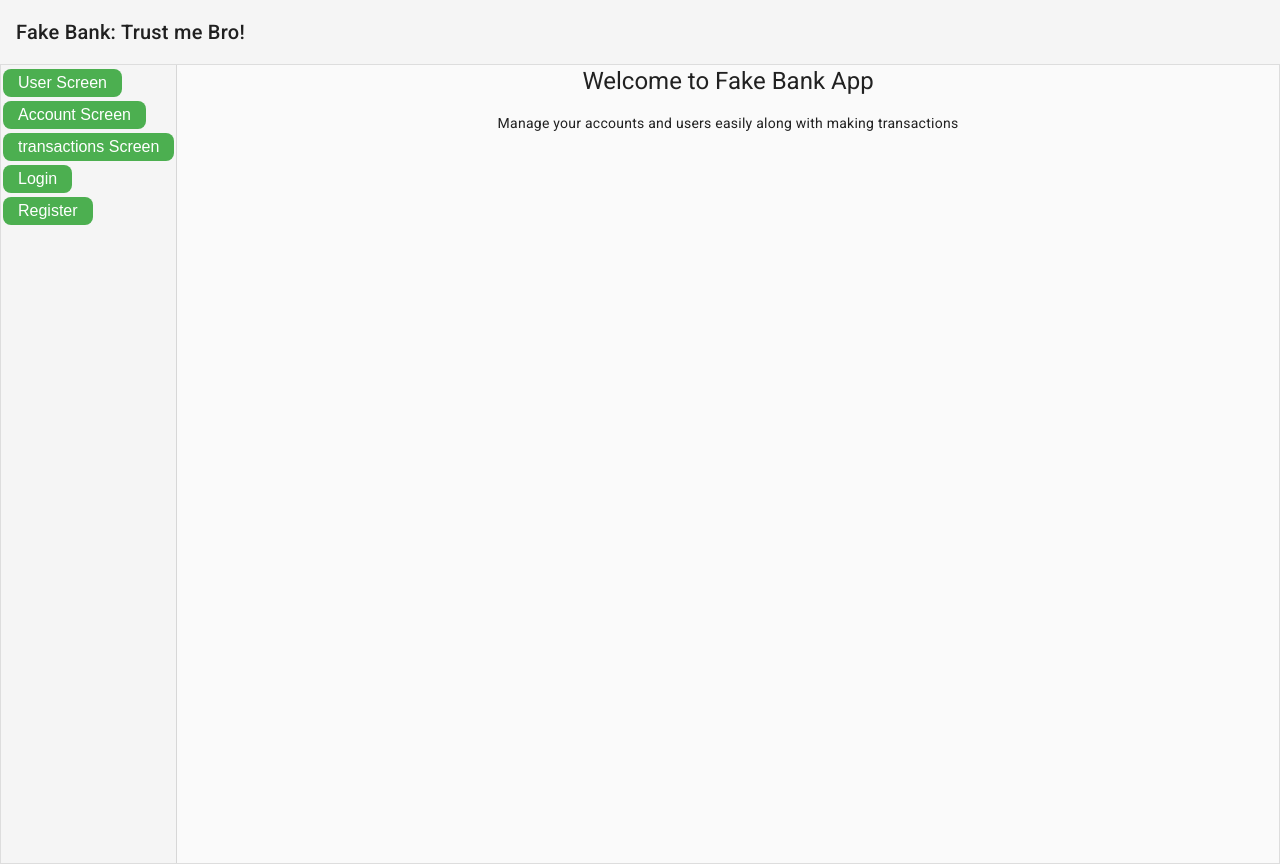
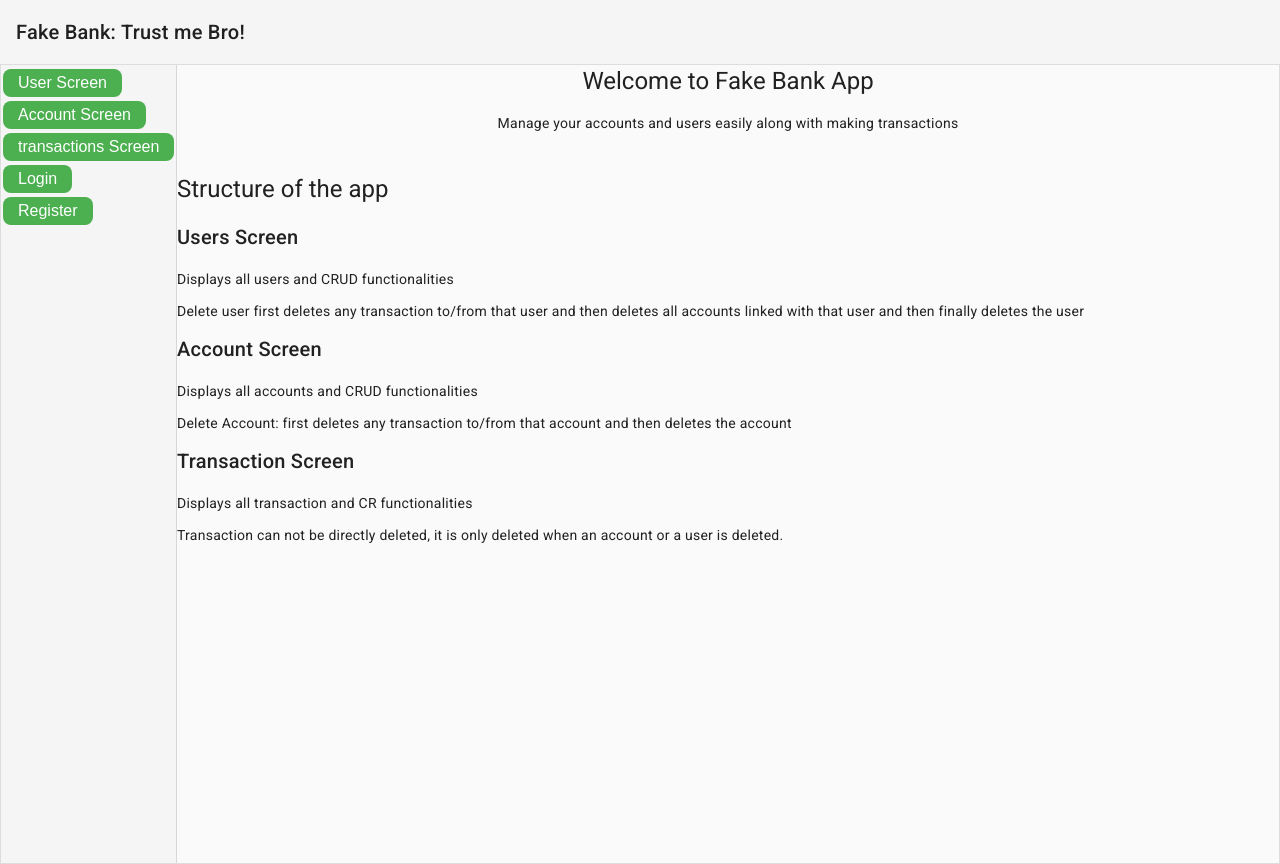
Before and after one commit to shiwwamm/BankFake, an Angular app: page / in a window 1280 px wide. Built offline with nearby package versions, Linux system fonts and the light colour scheme.

Commit message:
updating home screen

```diff
--- a/src/app/components/home/home.component.html
+++ b/src/app/components/home/home.component.html
@@ -2,3 +2,16 @@
     <h1>Welcome to Fake Bank App</h1>
     <p>Manage your accounts and users easily along with making transactions</p>
   </header>
+
+  <main>
+    <h1>Structure of the app</h1>
+    <h2>Users Screen</h2>
+    <p>Displays all users and CRUD functionalities</p>
+    <p>Delete user first deletes any transaction to/from that user and then deletes all accounts linked with that user and then finally deletes the user</p>
+    <h2>Account Screen</h2>
+    <p>Displays all accounts and CRUD functionalities</p>
+    <p>Delete Account: first deletes any transaction to/from that account and then deletes the account</p>
+    <h2>Transaction Screen</h2>
+    <p>Displays all transaction and CR functionalities</p>
+    <p>Transaction can not be directly deleted, it is only deleted when an account or a user is deleted.</p>
+  </main>
```
